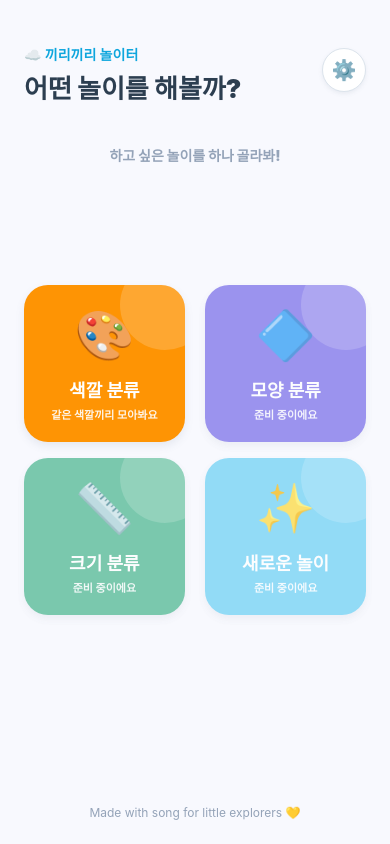
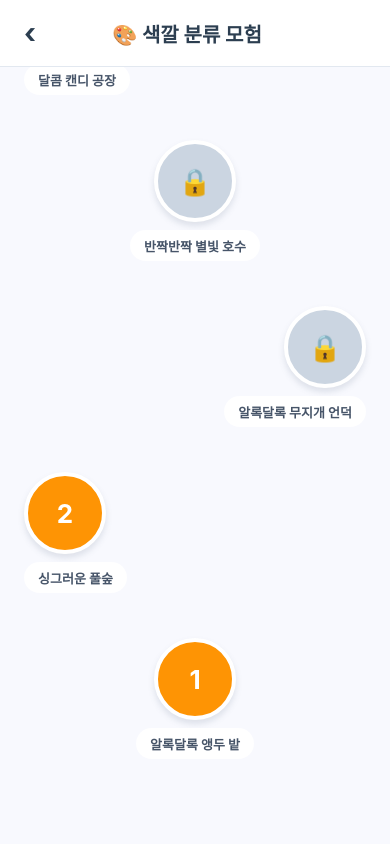
Before and after one commit to julia2524/playgrondApp, a React Native app: screen /StageMapScreen in a window 390 px wide. Built offline with nearby package versions, Linux system fonts and the light colour scheme.

Commit message:
loadmap draft

```diff
--- a/App.tsx
+++ b/App.tsx
@@ -4,9 +4,11 @@ import ClassificationPlayScreen from "./games/classification/color/screens/Class
 
 import { NavigationContainer } from "@react-navigation/native";
 import AppNavigator from "./navigation/AppNavigator";
+import CountdownOverlay from "./screens/CountDownOverlay";
 
 export default function App() {
   return (
+    // <CountdownOverlay onFinish={() => {}} />
     <NavigationContainer>
       <StatusBar hidden={true} />
       <AppNavigator />
--- /dev/null
+++ b/constants/stages.ts
@@ -0,0 +1,34 @@
+import { Stage } from "../screens/StageMapScreen";
+
+export const stages: Stage[] = [
+  {
+    level: 1,
+    name: "알록달록 앵두 밭",
+    unlocked: true,
+    align: "center",
+  },
+  {
+    level: 2,
+    name: "싱그러운 풀숲",
+    unlocked: true,
+    align: "left",
+  },
+  {
+    level: 3,
+    name: "알록달록 무지개 언덕",
+    unlocked: false,
+    align: "right",
+  },
+  {
+    level: 4,
+    name: "반짝반짝 별빛 호수",
+    unlocked: false,
+    align: "center",
+  },
+  {
+    level: 5,
+    name: "달콤 캔디 공장",
+    unlocked: false,
+    align: "left",
+  },
+];
--- a/navigation/AppNavigator.tsx
+++ b/navigation/AppNavigator.tsx
@@ -1,6 +1,7 @@
 import { createNativeStackNavigator } from "@react-navigation/native-stack";
 import HomeScreen from "../screens/HomeScreen";
 import ClassificationPlayScreen from "../games/classification/color/screens/ClassificationPlayScreen";
+import StageMapScreen from "../screens/StageMapScreen";
 
 const Stack = createNativeStackNavigator();
 
@@ -14,12 +15,17 @@ export default function AppNavigator() {
     >
       <Stack.Screen name="Home" component={HomeScreen} />
       <Stack.Screen
+        name="StageMapScreen"
+        component={StageMapScreen}
+        options={{
+          animation: "fade",
+        }}
+      />
+      <Stack.Screen
         name="ClassificationPlayScreen"
         component={ClassificationPlayScreen}
         options={{
-          // 🌟 화면이 열릴 때 오른쪽에서 왼쪽으로 오되,
-          // 뒤로 갈 때는 왼쪽에서 오른쪽으로 슥 빠져나가게 설정!
-          animation: "fade", // 또는 'fade', 'ios_from_right' 등
+          animation: "fade",
         }}
       />
     </Stack.Navigator>
--- a/navigation/types.ts
+++ b/navigation/types.ts
@@ -3,5 +3,7 @@ import { NativeStackNavigationProp } from "@react-navigation/native-stack";
 // 1. 전체 라우트 파라미터 타입 정의 (Home과 게임 화면 추가)
 export type RootStackParamList = {
   Home: undefined;
-  ClassificationPlayScreen: undefined;
+  StageMapScreen: undefined;
+  // 🌟 level(number 타입)을 파라미터로 받겠다고 정의!
+  ClassificationPlayScreen: { level: number };
 };
--- a/screens/HomeScreen.tsx
+++ b/screens/HomeScreen.tsx
@@ -27,8 +27,8 @@ type HomeNavigationProp = NativeStackNavigationProp<RootStackParamList, "Home">;
 export default function HomeScreen() {
   const navigation = useNavigation<HomeNavigationProp>();
   // 색깔 분류 게임으로 이동하는 함수
-  const goToClassification = () => {
-    navigation.navigate("ClassificationPlayScreen");
+  const goToStageMap = () => {
+    navigation.navigate("StageMapScreen");
   };
 
   const handleLockedGame = (gameName: string) => {
@@ -59,11 +59,7 @@ export default function HomeScreen() {
       {/* 게임 카드 그리드 */}
       <GameGrid>
         {/* 색깔 분류 (활성화) */}
-        <GameCard
-          bgColor="#FE9404"
-          onPress={goToClassification}
-          activeOpacity={0.9}
-        >
+        <GameCard bgColor="#FE9404" onPress={goToStageMap} activeOpacity={0.9}>
           {/* 💧 우측 상단 몽글몽글 물방울 효과 */}
           <CardBubble />
           <GameEmoji>🎨</GameEmoji>
--- /dev/null
+++ b/screens/StageMapScreen.tsx
@@ -0,0 +1,95 @@
+import { useNavigation } from "@react-navigation/native";
+import { NativeStackNavigationProp } from "@react-navigation/native-stack";
+import { RootStackParamList } from "../navigation/types";
+import { useRef } from "react";
+import { FlatList, ListRenderItem, TouchableOpacity, View } from "react-native";
+import {
+  BackText,
+  Container,
+  Header,
+  StageButton,
+  StageNameText,
+  StageNumberText,
+  StageRow,
+  StageTitleLabel,
+  TitleText,
+} from "../styles/stageMapStyles";
+import { stages } from "../constants/stages";
+
+type StageMapNavigationProp = NativeStackNavigationProp<
+  RootStackParamList,
+  "StageMapScreen"
+>;
+export interface Stage {
+  level: number;
+  name: string;
+  unlocked: boolean;
+  align: "left" | "center" | "right";
+}
+export default function StageMapScreen() {
+  const navigation = useNavigation<StageMapNavigationProp>();
+
+  const flatListRef = useRef<FlatList<Stage>>(null);
+
+  const handleStagePress = (level: number, unlocked: boolean) => {
+    if (!unlocked) {
+      alert("🔒 아직 잠겨 있어요!\n이전 단계를 먼저 깨보세요!");
+      return;
+    }
+
+    navigation.navigate("ClassificationPlayScreen", {
+      level,
+    });
+  };
+
+  const renderStage: ListRenderItem<Stage> = ({ item }) => {
+    return (
+      <StageRow align={item.align}>
+        <StageButton
+          isUnlocked={item.unlocked}
+          activeOpacity={0.8}
+          onPress={() => handleStagePress(item.level, item.unlocked)}
+        >
+          <StageNumberText>{item.unlocked ? item.level : "🔒"}</StageNumberText>
+        </StageButton>
+
+        <StageTitleLabel>
+          <StageNameText>{item.name}</StageNameText>
+        </StageTitleLabel>
+      </StageRow>
+    );
+  };
+
+  return (
+    <Container>
+      {/* Header */}
+      <Header>
+        <TouchableOpacity
+          onPress={() => navigation.goBack()}
+          activeOpacity={0.7}
+        >
+          <BackText>‹</BackText>
+        </TouchableOpacity>
+
+        <TitleText>🎨 색깔 분류 모험</TitleText>
+
+        <View style={{ width: 28 }} />
+      </Header>
+
+      {/* Level Map */}
+      <FlatList
+        ref={flatListRef}
+        data={stages}
+        renderItem={renderStage}
+        keyExtractor={(item) => String(item.level)}
+        inverted
+        showsVerticalScrollIndicator={false}
+        contentContainerStyle={{
+          paddingHorizontal: 24,
+          paddingTop: 40,
+          paddingBottom: 100,
+        }}
+      />
+    </Container>
+  );
+}
--- /dev/null
+++ b/styles/stageMapStyles.ts
@@ -0,0 +1,101 @@
+import styled from "styled-components/native";
+
+export const Container = styled.View`
+  flex: 1;
+  background-color: #f8f9fe;
+`;
+
+export const Header = styled.View`
+  flex-direction: row;
+  align-items: center;
+  justify-content: space-between;
+
+  padding: 16px 24px;
+
+  background-color: #ffffff;
+
+  border-bottom-width: 1px;
+  border-bottom-color: #e2e8f0;
+`;
+
+export const BackText = styled.Text`
+  font-size: 28px;
+  color: #2c3e50;
+  font-weight: bold;
+`;
+
+export const TitleText = styled.Text`
+  font-size: 20px;
+  color: #2c3e50;
+  font-weight: bold;
+`;
+
+export const MapContentContainer = styled.View`
+  padding-top: 40px;
+  padding-bottom: 100px;
+  padding-horizontal: 24px;
+`;
+
+export const StageRow = styled.View<{
+  align: "left" | "center" | "right";
+}>`
+  width: 100%;
+
+  align-items: ${(props) =>
+    props.align === "left"
+      ? "flex-start"
+      : props.align === "right"
+        ? "flex-end"
+        : "center"};
+
+  margin-bottom: 45px;
+`;
+
+export const StageButton = styled.TouchableOpacity<{
+  isUnlocked: boolean;
+}>`
+  width: 82px;
+  height: 82px;
+
+  border-radius: 41px;
+
+  align-items: center;
+  justify-content: center;
+
+  background-color: ${(props) => (props.isUnlocked ? "#FE9404" : "#CBD5E1")};
+
+  border-width: 4px;
+  border-color: #ffffff;
+
+  elevation: 5;
+
+  shadow-color: #64748b;
+  shadow-offset: 0px 4px;
+  shadow-opacity: 0.18;
+  shadow-radius: 6px;
+`;
+
+export const StageNumberText = styled.Text`
+  font-size: 26px;
+  color: #ffffff;
+  font-weight: bold;
+`;
+
+export const StageTitleLabel = styled.View`
+  margin-top: 8px;
+
+  padding-horizontal: 14px;
+  padding-vertical: 6px;
+
+  border-radius: 16px;
+
+  background-color: rgba(255, 255, 255, 0.92);
+
+  elevation: 2;
+`;
+
+export const StageNameText = styled.Text`
+  font-size: 13px;
+  color: #475569;
+  font-weight: bold;
+`;
```
Also changed, not shown: screens/CountDownOverlay.tsx (added, +148 -0 lines), screens/LevelSelectScreen.tsx (deleted).
